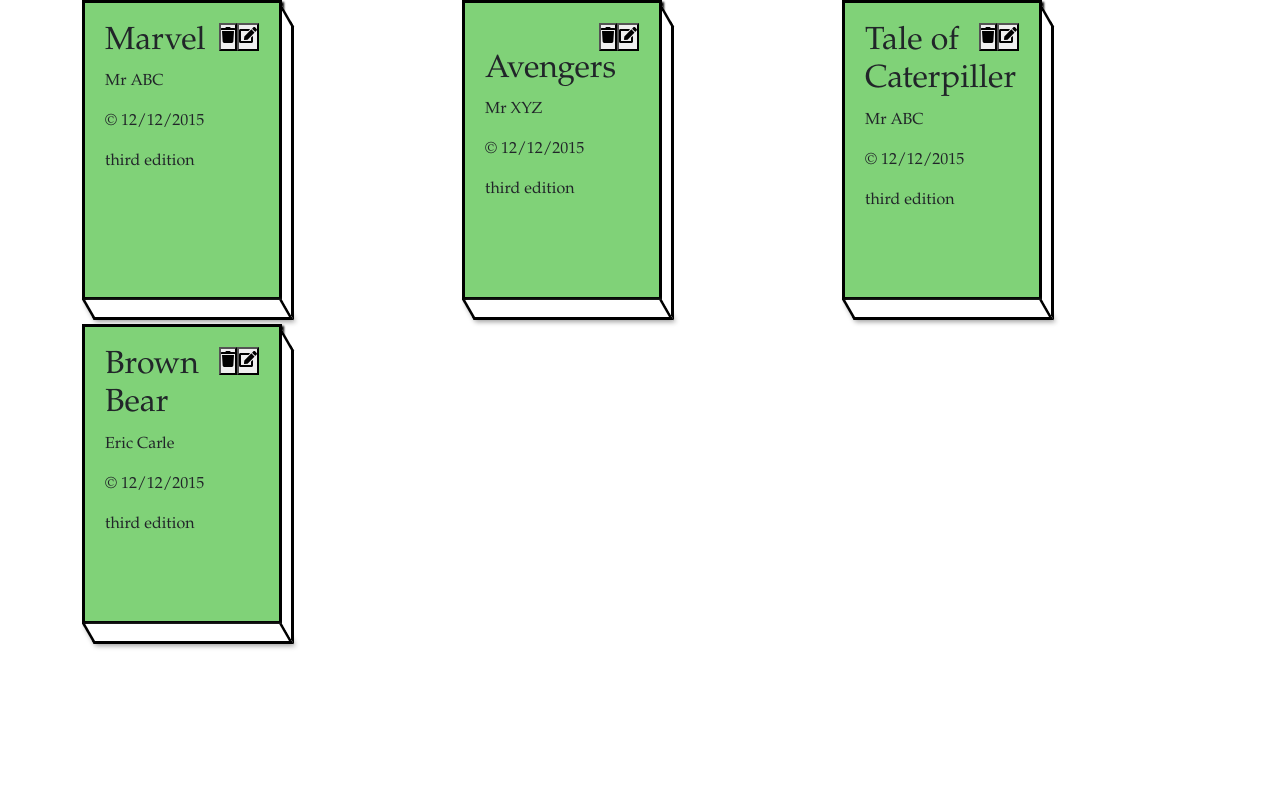
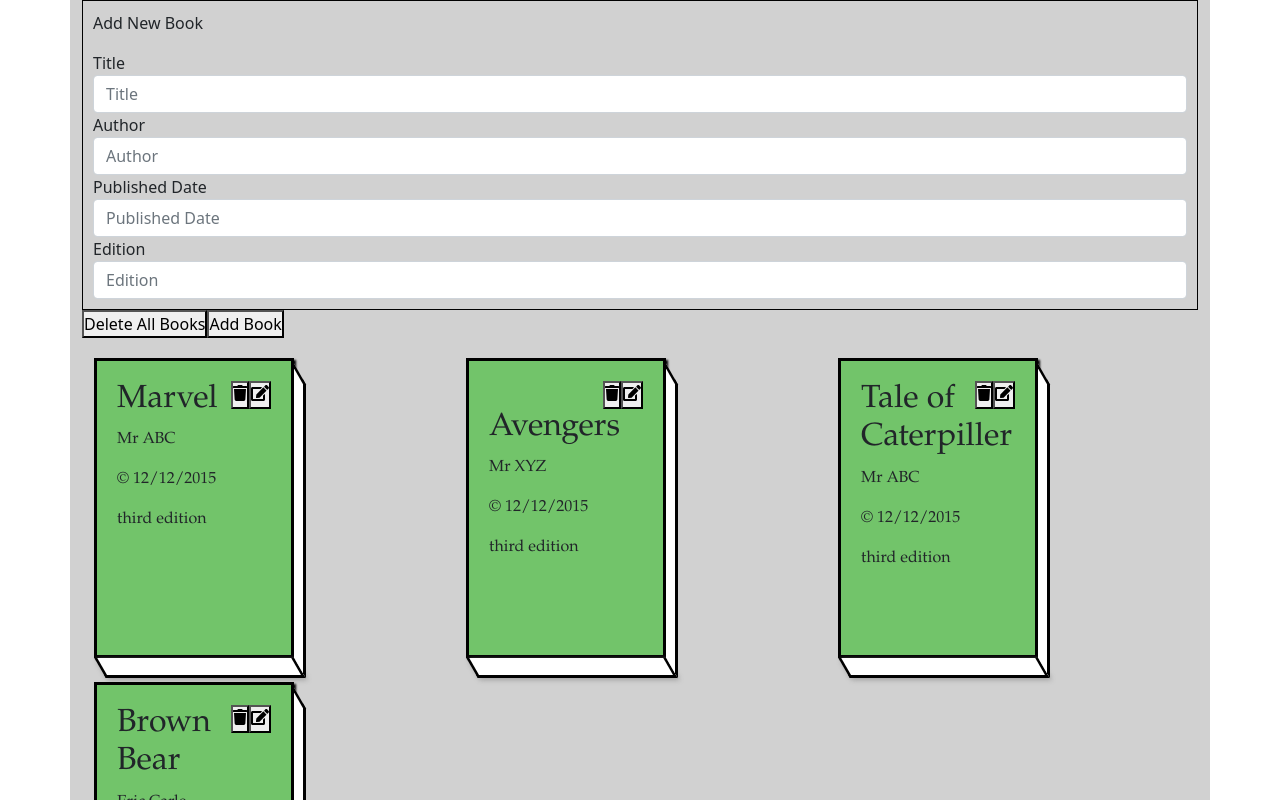
Before and after one commit to YavuzOrbey/ReactWork, a React (Create React App) app: page / in a window 1280 px wide. Shown: the top 800 px of the page. Built offline with nearby package versions, Linux system fonts and the light colour scheme.

Commit message:
add book form

```diff
--- /dev/null
+++ b/src/AddBookFormYavuz.css
@@ -0,0 +1,4 @@
+.add-book{
+    border: 1px solid black;
+    padding: 10px;
+}
--- /dev/null
+++ b/src/AddBookFormYavuz.tsx
@@ -0,0 +1,18 @@
+import './AddBookFormYavuz.css'
+const AddBookForm = () => {
+
+
+    return <form className="add-book">
+        <p>Add New Book</p>
+        <label>Title</label>
+        <input type="text" className="form-control" placeholder="Title"/>
+        <label>Author</label>
+        <input type="text"  className="form-control" placeholder="Author" />
+        <label>Published Date</label>
+        <input type="text" className="form-control" placeholder="Published Date" />
+        <label>Edition</label>
+        <input type="number" className="form-control" placeholder="Edition" />
+        </form>
+}
+
+export default AddBookForm;
--- a/src/App.css
+++ b/src/App.css
@@ -4,5 +4,5 @@
   padding: 0;
 }
 body{
-  background: rgb(138, 39, 39);
+  background-color: rgb(64, 139, 206);
 }
--- a/src/App.tsx
+++ b/src/App.tsx
@@ -1,12 +1,13 @@
-import React from 'react';
-import logo from './logo.svg';
 import {booksData} from './books-data'
 import './App.css';
 import BookListYavuz from './BookListYavuz'
+import AddBookFormYavuz from './AddBookFormYavuz';
 
 function App(props:any) {
-  return (
+  return (<div className='container' style={{background: '#d1d1d1'}}>
+    <AddBookFormYavuz />
     <BookListYavuz books={booksData} />
+    </div>
   );
 }
 
--- a/src/BookListYavuz.css
+++ b/src/BookListYavuz.css
@@ -1,4 +1,3 @@
 .bookList{
-    max-width: 1000px;
-    margin: 0 auto;
+    margin-top: 20px;
 }
--- a/src/BookListYavuz.tsx
+++ b/src/BookListYavuz.tsx
@@ -8,21 +8,32 @@
 
     let editableBooks:any = {};
     const [currentBookList, setCurrentBookList] = useState(books)
+
+
     currentBookList.forEach((book:BookTypeYavuz)=> {
         editableBooks[book.id] = false;
     })
     const [editableBookList, setEditableBookList] = useState(editableBooks)
-
     const deleteBook = (id:number) => {
         const newBookList = currentBookList.filter((book:BookTypeYavuz)=>book.id!==id)
         setCurrentBookList(newBookList)
     }
-
+    const deleteAllBooks = () => {
+        setCurrentBookList([])
+    }
     const editBook = (id:number) => {
         let newEditableBookList = {...editableBookList}
         newEditableBookList[id] = true;
-        console.log(newEditableBookList)
+        console.log(editableBookList)
         setEditableBookList(newEditableBookList)
+    }
+
+    const addBook = () => {
+            // get the  inputs title author
+
+            //create object from that form
+            const newBookList = [...currentBookList, {id: 10, title: "How to Rule the World", author: "dr. doom", publish_date: "3/32/21", edition: 9}]
+            setCurrentBookList(newBookList)
     }
 
     const updateBook = (id:number) => {
@@ -30,18 +41,19 @@
         newEditableBookList[id] = false;
         setEditableBookList(newEditableBookList)
     }
-    return <div className="bookList container">
+    return <> <button onClick={() => deleteAllBooks()} >Delete All Books</button>
+    <button onClick={() => addBook()}>Add Book</button>
+    <div className="bookList container">
+
         <div className="row">
     {
     currentBookList.map((currentBook:BookTypeYavuz, index:number)=> {
-        const whichBook = editableBookList[currentBook.id]===true ?  <BookEditYavuz key={currentBook.id} book={currentBook} deleteBook={deleteBook} updateBook={updateBook}/>:
+        const whichBook = editableBookList[currentBook.id]===true ?
+        <BookEditYavuz key={currentBook.id} book={currentBook} deleteBook={deleteBook} updateBook={updateBook}/>:
         <BookYavuz key={currentBook.id} book={currentBook} deleteBook={deleteBook} editBook={editBook}/>;
-
-
-        console.log(editableBookList[currentBook.id]===true)
         return <div className="col-md-4 mb-4">{whichBook}</div>
     }
 
     )}
-    </div></div>}
+    </div></div></>}
 export default BookListYavuz;
```
Also changed, not shown: src/BookEditYavuz.css (added).
